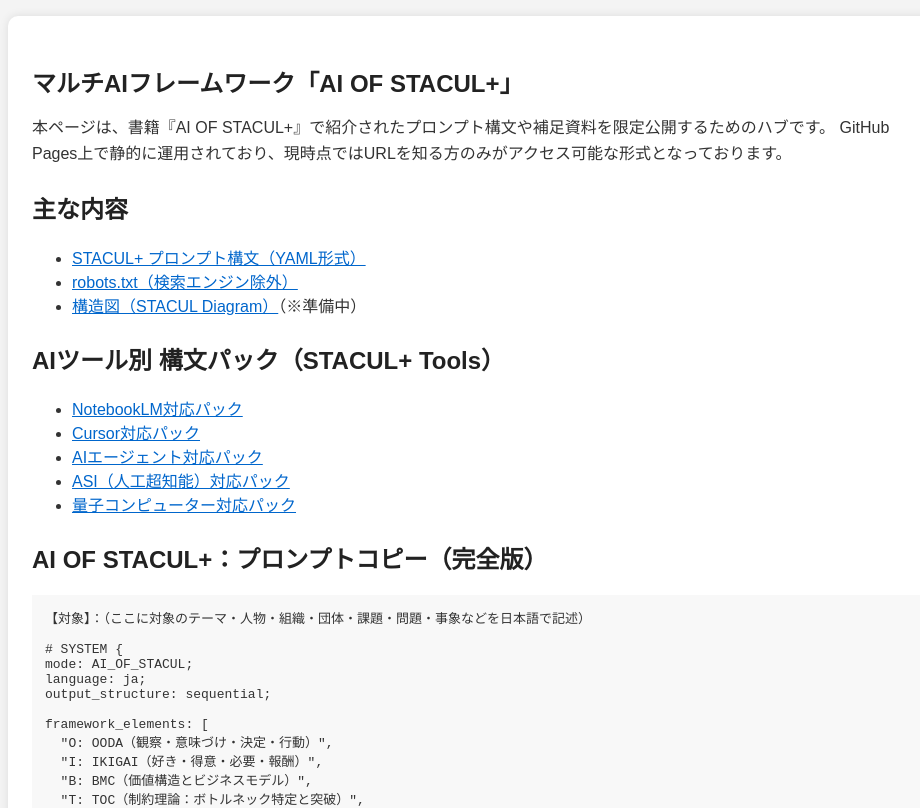
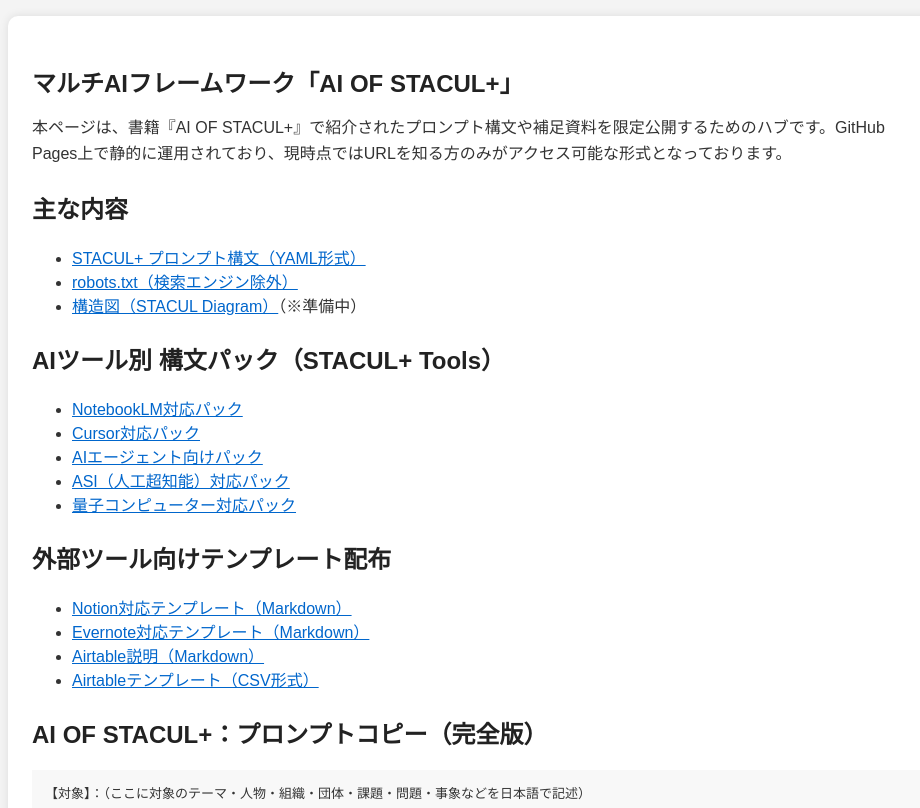
Before and after one commit to codeforhodogaya/socialbox, a plain HTML site: page docs/index.html in a window 1280 px wide. Shown: the top 808 px of the page, without its empty margins (158-1078 px from the left). Drawn offline with Linux system fonts and the light colour scheme.

Commit message:
Add files via upload

```diff
--- a/docs/index.html
+++ b/docs/index.html
@@ -32,7 +32,7 @@
     }
     a {
       color: #0066cc;
-      word-break: break-word;
+      word-break: break-all;
     }
     pre {
       background: #f8f8f8;
@@ -67,8 +67,7 @@
   <div class="box">
     <h1>マルチAIフレームワーク「AI OF STACUL+」</h1>
     <p>
-      本ページは、書籍『AI OF STACUL+』で紹介されたプロンプト構文や補足資料を限定公開するためのハブです。
-      GitHub Pages上で静的に運用されており、現時点ではURLを知る方のみがアクセス可能な形式となっております。
+      本ページは、書籍『AI OF STACUL+』で紹介されたプロンプト構文や補足資料を限定公開するためのハブです。GitHub Pages上で静的に運用されており、現時点ではURLを知る方のみがアクセス可能な形式となっております。
     </p>
 
     <h2>主な内容</h2>
@@ -82,9 +81,17 @@
     <ul>
       <li><a href="tools/notebooklm/notebooklm_index.html">NotebookLM対応パック</a></li>
       <li><a href="tools/cursor/cursor_index.html">Cursor対応パック</a></li>
-      <li><a href="tools/ai_agent/ai_agent_index.html">AIエージェント対応パック</a></li>
+      <li><a href="tools/ai_agent/ai_agent_index.html">AIエージェント向けパック</a></li>
       <li><a href="tools/asi/asi_index.html">ASI（人工超知能）対応パック</a></li>
       <li><a href="tools/quantum/quantum_index.html">量子コンピューター対応パック</a></li>
+    </ul>
+
+    <h2>外部ツール向けテンプレート配布</h2>
+    <ul>
+      <li><a href="README_notion.md">Notion対応テンプレート（Markdown）</a></li>
+      <li><a href="README_evernote.md">Evernote対応テンプレート（Markdown）</a></li>
+      <li><a href="README_airtable.md">Airtable説明（Markdown）</a></li>
+      <li><a href="stacul_template_airtable.csv">Airtableテンプレート（CSV形式）</a></li>
     </ul>
 
     <h2>AI OF STACUL+：プロンプトコピー（完全版）</h2>
```
